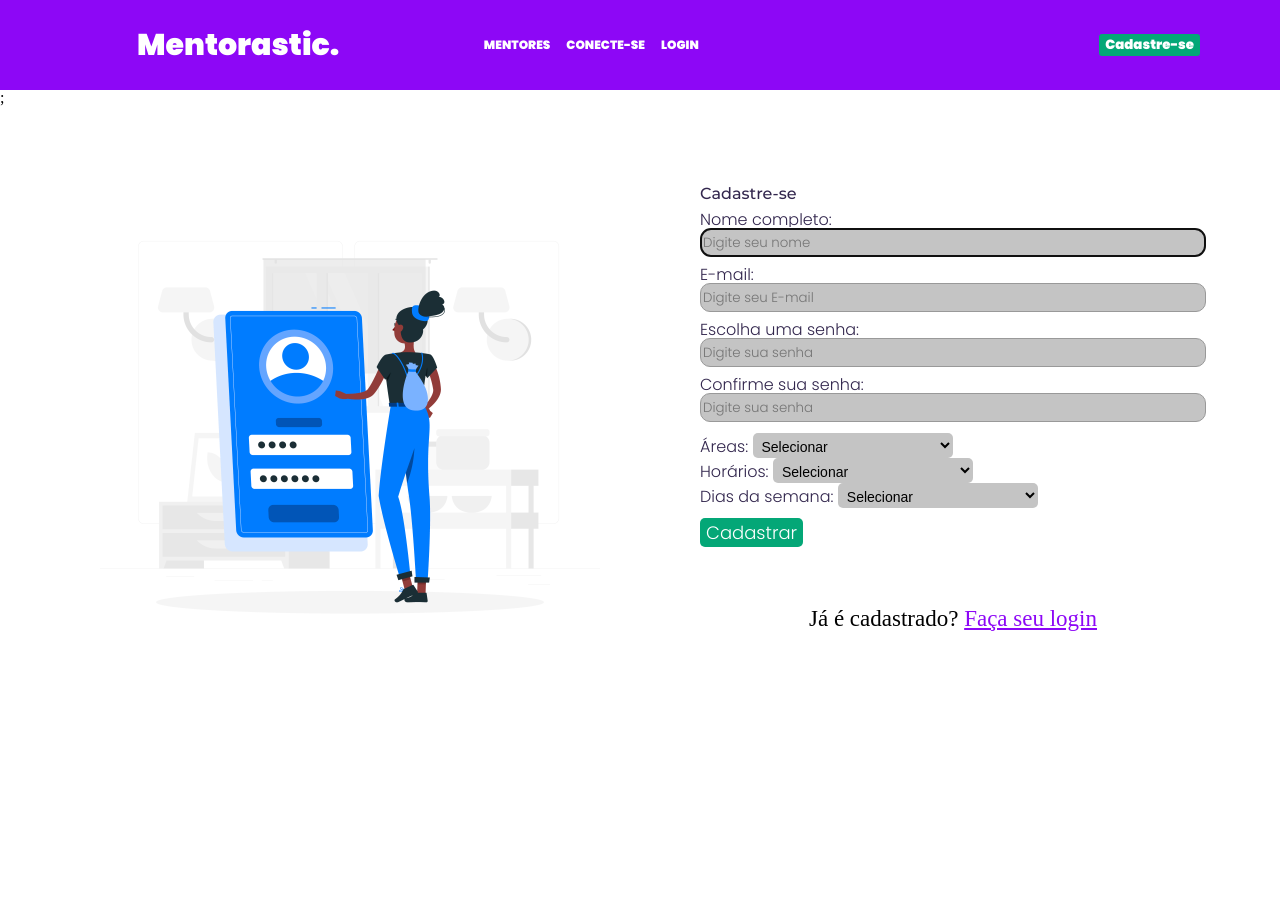
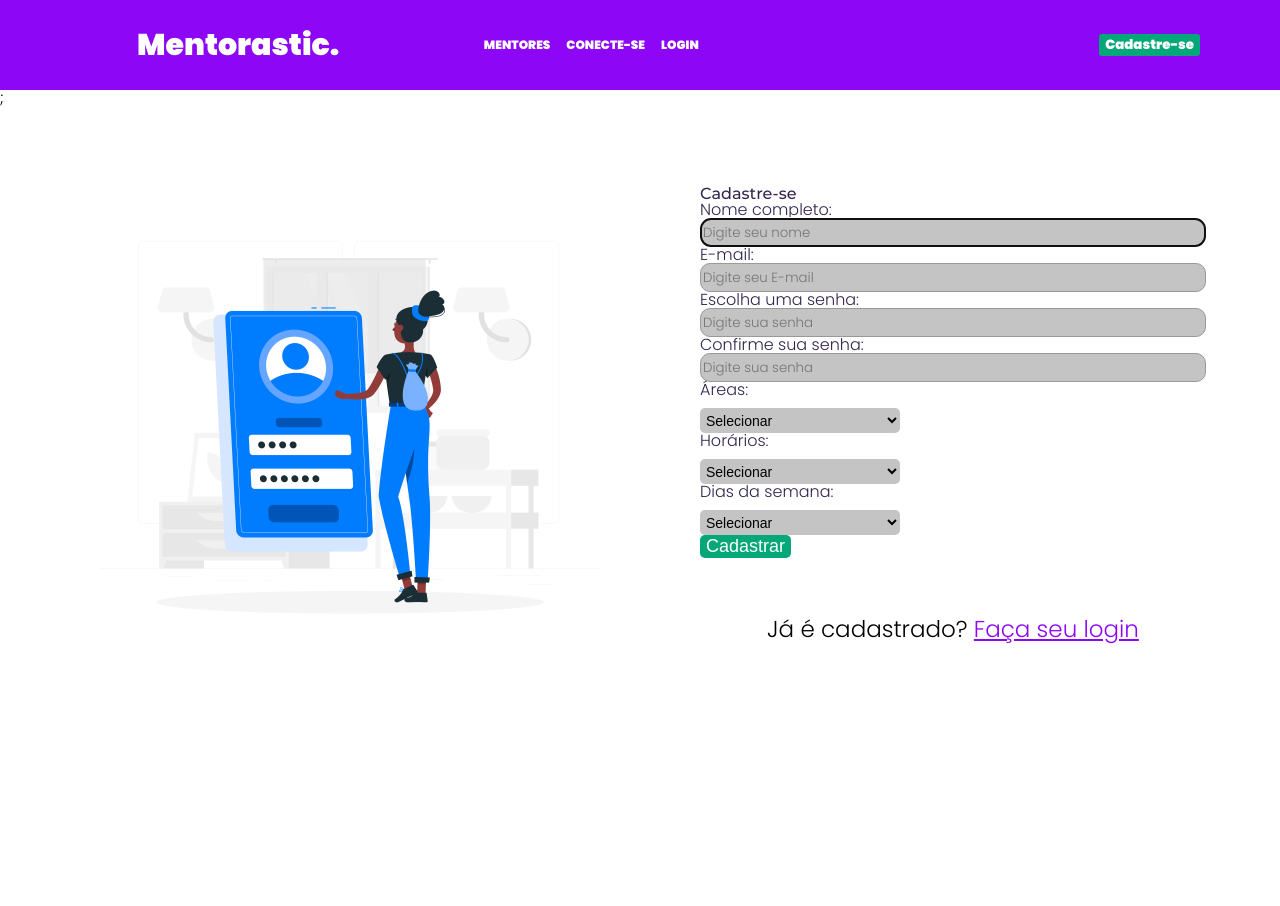
Before and after one commit to Deisemaya/projetoIntegrador2, a Node server app: page /cadastro-mentor in a window 1280 px wide. Run offline with Node 20, Linux system fonts and the light colour scheme; some libraries are stand-ins or nearby versions.

Commit message:
correcoes css

```diff
--- a/public/stylesheets/cadastro-mentor.css
+++ b/public/stylesheets/cadastro-mentor.css
@@ -97,7 +97,10 @@ button.buttonCadastrar {
 
 p.select {
     font-family: 'poppins-ligth';
+    display: flex;
+    flex-direction: column;
 }
+
 .select select {
     background: #C4C4C4;;
    width: 200px;
--- a/public/stylesheets/style.css
+++ b/public/stylesheets/style.css
@@ -28,9 +28,6 @@ article, aside, details, figcaption, figure,
 footer, header, hgroup, menu, nav, section {
 	display: block;
 }
-body {
-	line-height: 1;
-}
 ol, ul {
 	list-style: none;
 }
@@ -54,6 +51,11 @@ table {
 @font-face {
     font-family:poppins-ligth;
     src: url('../fonts/Poppins-Light.ttf');
+}
+
+body {
+    line-height: 1;
+    font-family: 'poppins-ligth';
 }
 
 #container-header{
--- a/views/cadastro-mentor.ejs
+++ b/views/cadastro-mentor.ejs
@@ -3,7 +3,7 @@
 <head>
     <meta charset="UTF-8">
     <meta name="viewport" content="width=device-width, initial-scale=1.0">
-    <link rel="stylesheet" href="stylesheets/cadastro.css">
+    <link rel="stylesheet" href="stylesheets/cadastro-mentor.css">
     <link rel="stylesheet" href="stylesheets/style.css">
     <title>Cadastro Mentorastic</title>
 </head>
--- a/views/home.ejs
+++ b/views/home.ejs
@@ -25,7 +25,7 @@
                 </nav>
             </div>
             <div class="buttonCadastro">
-                <button><a href="">Cadastre-se</a></button>
+                <button><a href="/cadastro-mentor">Cadastre-se</a></button>
             </div>
         </div>
     </header>
```
